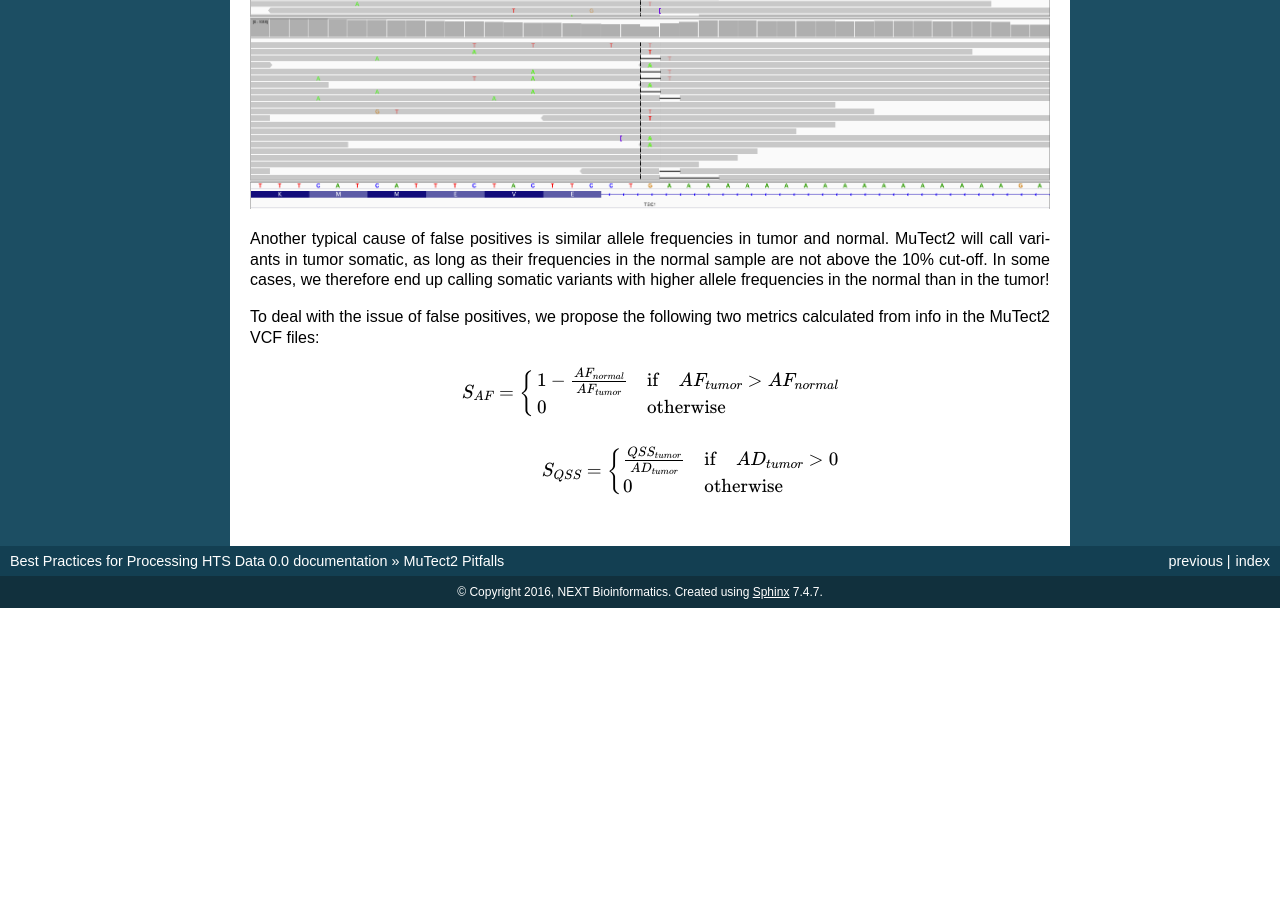
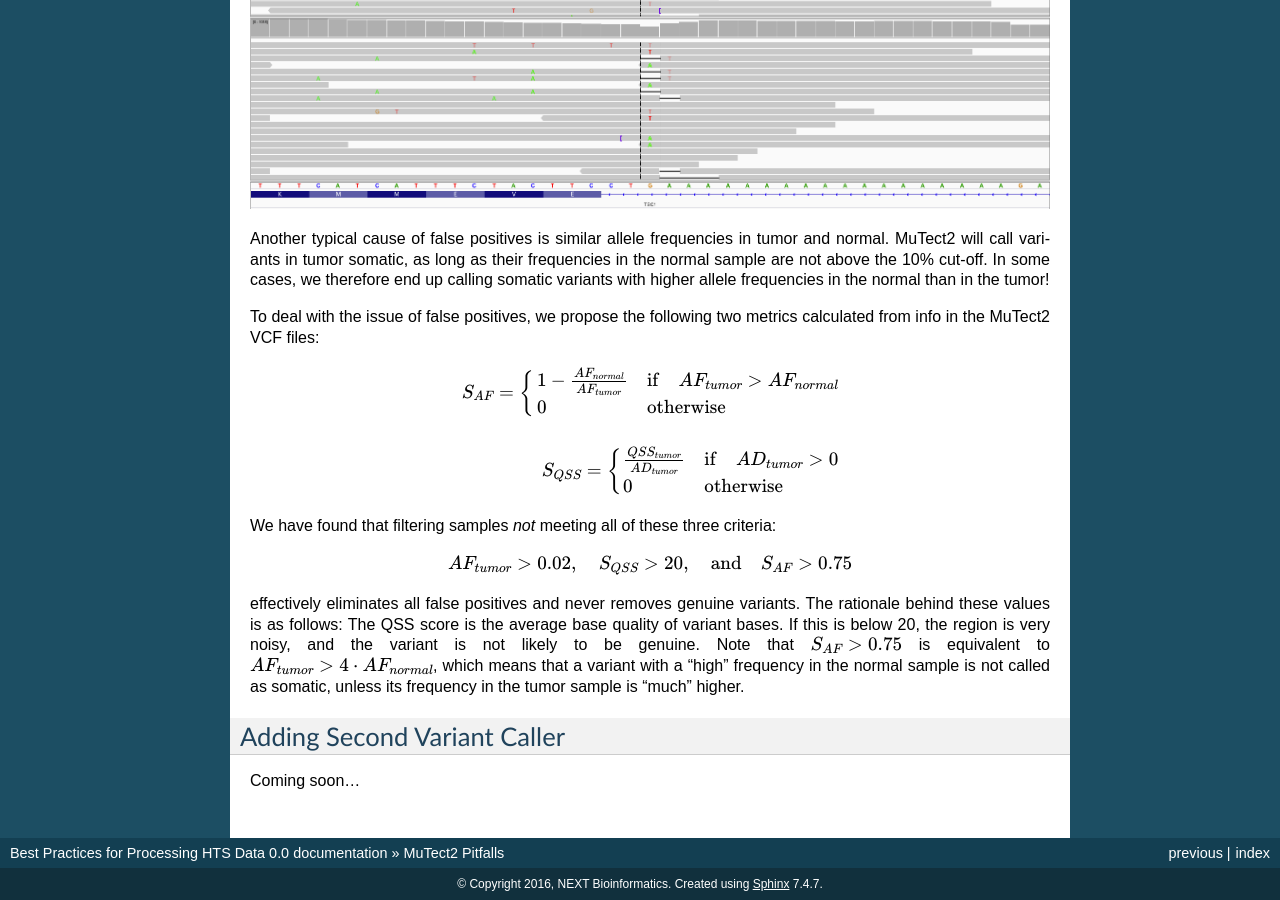
Before and after one commit to NEXTBioinformatics/Best-Practices-for-Processing-HTS-Data, a Sphinx documentation site: the page built from source/mutect2_pitfalls.rst, in a window 1280 px wide and 900 px high, scrolled down 1355 px. Built offline with Sphinx 7.4.7, drawn with Linux system fonts in a browser that asks for light colours; before the commit the page ends 1963 px from its top, so only the background shows below that; some of the changed text lies outside the part shown.

Commit message:
Described variable cut-offs

```diff
--- a/source/mutect2_pitfalls.rst
+++ b/source/mutect2_pitfalls.rst
@@ -36,3 +36,16 @@ To deal with the issue of false positives, we propose the following two metrics
 
    S_{AF} = \begin{cases}1-\frac{AF_{normal}}{AF_{tumor}}&\text{if}\quad AF_{tumor}>AF_{normal}\\0&\text{otherwise}\end{cases}\\[12pt]
    S_{QSS} = \begin{cases}\frac{QSS_{tumor}}{AD_{tumor}}&\text{if}\quad AD_{tumor}>0\\0&\text{otherwise}\end{cases}
+
+We have found that filtering samples *not* meeting all of these three criteria:
+
+.. math::
+
+    AF_{tumor} > 0.02,\quad S_{QSS} > 20,\quad\text{and}\quad S_{AF} > 0.75
+
+effectively eliminates all false positives and never removes genuine variants. The rationale behind these values is as follows: The QSS score is the average base quality of variant bases. If this is below 20, the region is very noisy, and the variant is not likely to be genuine. Note that :math:`S_{AF} > 0.75` is equivalent to :math:`AF_{tumor} > 4\cdot AF_{normal}`, which means that a variant with a "high" frequency in the normal sample is not called as somatic, unless its frequency in the tumor sample is "much" higher.
+
+Adding Second Variant Caller
+----------------------------
+
+Coming soon...
```
